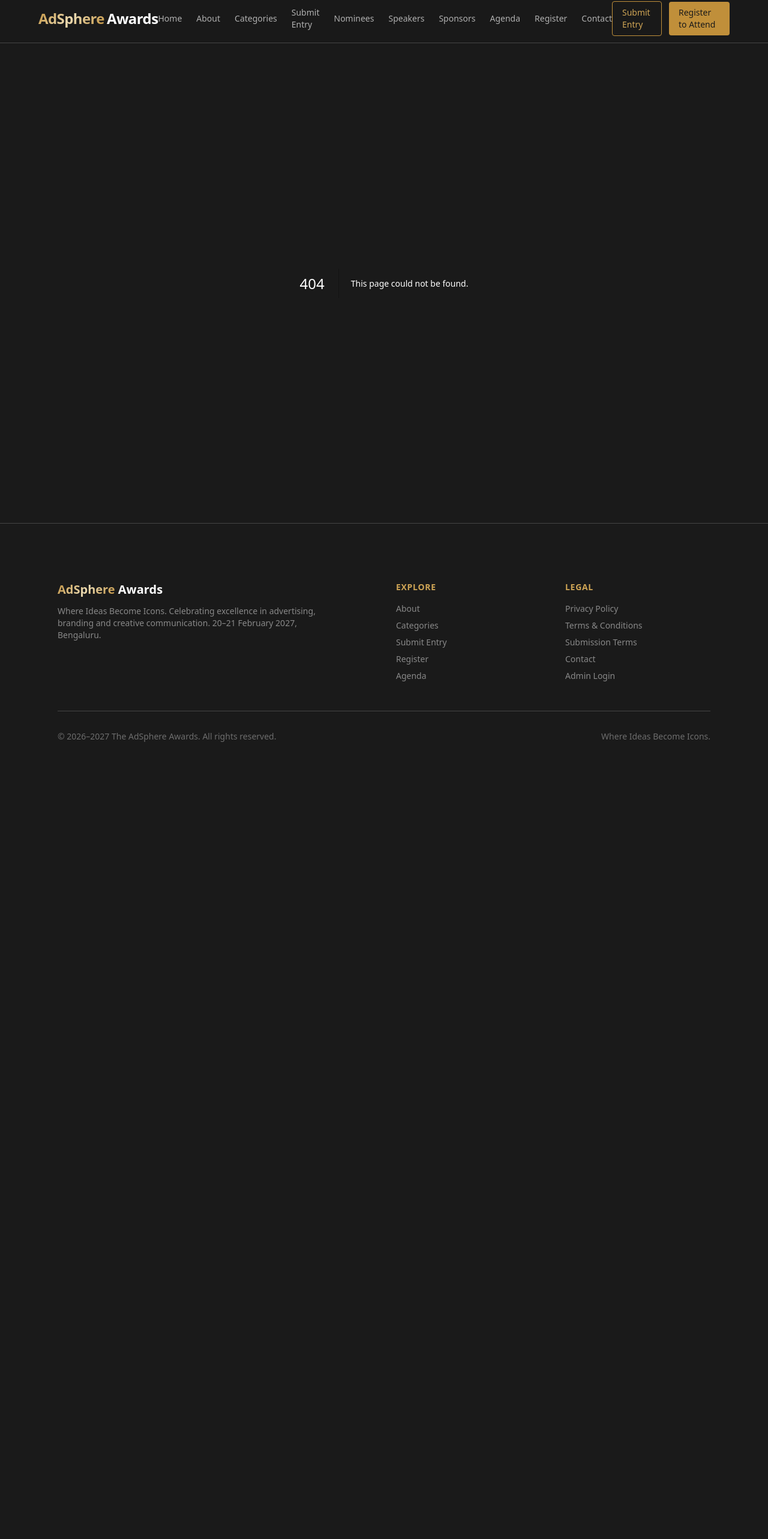
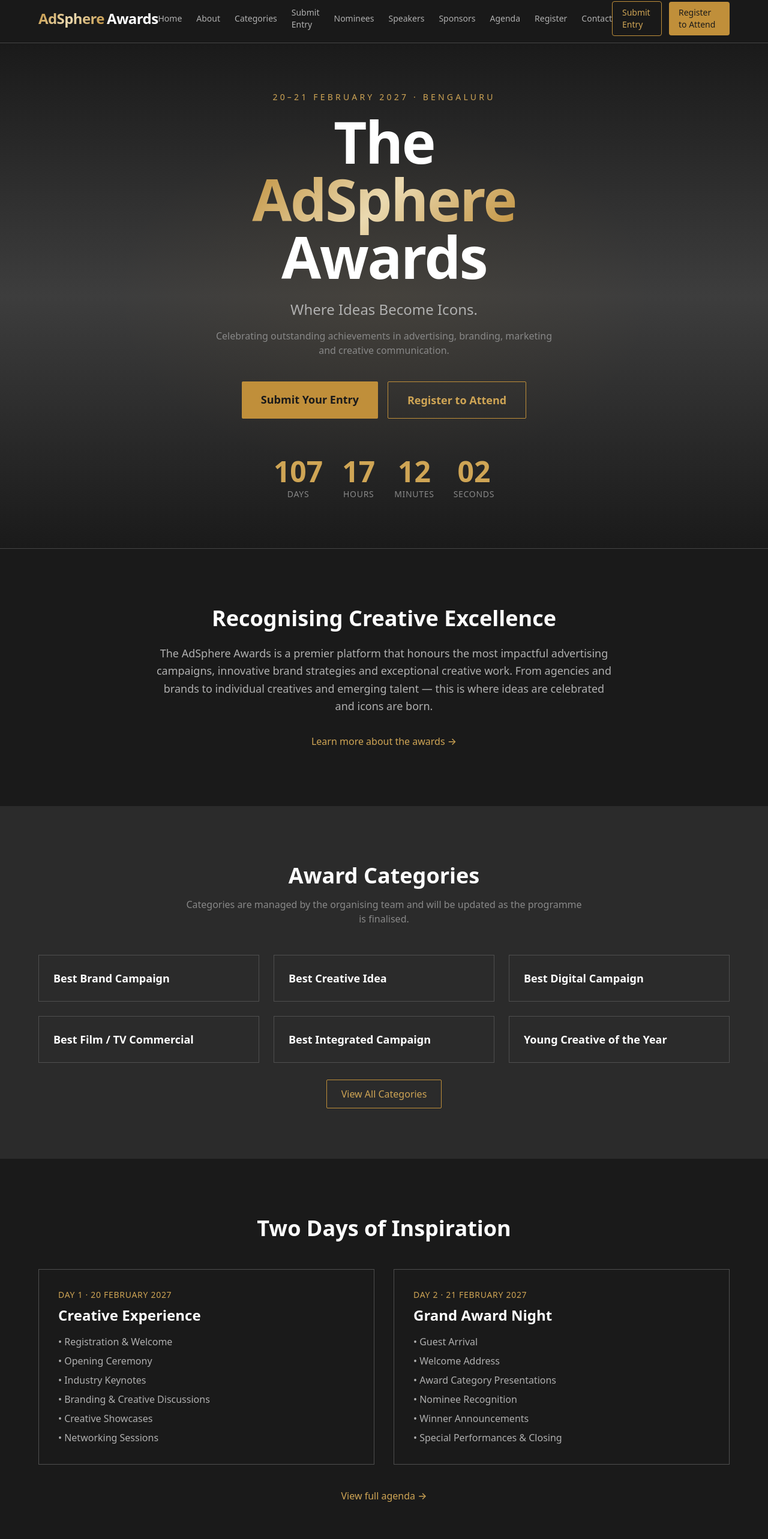
Before and after one commit to suhanirajannavar-EM/project, a Next.js app: page / in a window 1280 px wide. Before the commit this address had no page. Shown: the part 9-2575 px from the top of the page at 60% size. Before the commit the page ends 1343 px from the top, so only its background shows below. Built offline with nearby package versions, Linux system fonts and the light colour scheme.

Commit message:
Add homepage with hero, countdown and event overview

```diff
--- /dev/null
+++ b/src/app/page.tsx
@@ -0,0 +1,182 @@
+import Link from "next/link";
+import { Countdown } from "@/components/Countdown";
+
+export default function HomePage() {
+  return (
+    <>
+      <section className="relative min-h-[90vh] flex items-center justify-center overflow-hidden">
+        <div className="absolute inset-0 bg-gradient-to-b from-charcoal-950 via-charcoal-900 to-charcoal-950" />
+        <div className="absolute inset-0 opacity-20 bg-[radial-gradient(ellipse_at_center,_var(--tw-gradient-stops))] from-gold-500/30 via-transparent to-transparent" />
+
+        <div className="relative z-10 container-narrow text-center px-4 py-20">
+          <p className="text-gold-400 text-sm uppercase tracking-[0.3em] mb-4">
+            20–21 February 2027 · Bengaluru
+          </p>
+          <h1 className="text-5xl sm:text-6xl md:text-7xl lg:text-8xl font-bold tracking-tight mb-6">
+            <span className="block text-white">The</span>
+            <span className="gold-text">AdSphere</span>
+            <span className="block text-white">Awards</span>
+          </h1>
+          <p className="text-xl md:text-2xl text-charcoal-300 font-light mb-4 max-w-2xl mx-auto">
+            Where Ideas Become Icons.
+          </p>
+          <p className="text-charcoal-400 max-w-xl mx-auto mb-10">
+            Celebrating outstanding achievements in advertising, branding,
+            marketing and creative communication.
+          </p>
+
+          <div className="flex flex-col sm:flex-row gap-4 justify-center mb-16">
+            <Link
+              href="/submit"
+              className="px-8 py-4 bg-gold-500 text-charcoal-950 font-semibold rounded-sm hover:bg-gold-400 transition text-lg"
+            >
+              Submit Your Entry
+            </Link>
+            <Link
+              href="/register"
+              className="px-8 py-4 border border-gold-500 text-gold-400 font-semibold rounded-sm hover:bg-gold-500/10 transition text-lg"
+            >
+              Register to Attend
+            </Link>
+          </div>
+
+          <Countdown targetDate="2027-02-20T09:00:00+05:30" />
+        </div>
+      </section>
+
+      <section className="section-padding border-t border-charcoal-800">
+        <div className="container-narrow">
+          <div className="max-w-3xl mx-auto text-center">
+            <h2 className="text-3xl md:text-4xl font-bold mb-6">
+              Recognising Creative Excellence
+            </h2>
+            <p className="text-charcoal-300 text-lg leading-relaxed mb-8">
+              The AdSphere Awards is a premier platform that honours the most
+              impactful advertising campaigns, innovative brand strategies and
+              exceptional creative work. From agencies and brands to individual
+              creatives and emerging talent — this is where ideas are celebrated
+              and icons are born.
+            </p>
+            <Link
+              href="/about"
+              className="text-gold-400 hover:text-gold-300 font-medium inline-flex items-center gap-2"
+            >
+              Learn more about the awards →
+            </Link>
+          </div>
+        </div>
+      </section>
+
+      <section className="section-padding bg-charcoal-900/50">
+        <div className="container-narrow">
+          <h2 className="text-3xl md:text-4xl font-bold text-center mb-4">
+            Award Categories
+          </h2>
+          <p className="text-charcoal-400 text-center mb-12 max-w-2xl mx-auto">
+            Categories are managed by the organising team and will be updated as
+            the programme is finalised.
+          </p>
+          <div className="grid grid-cols-1 sm:grid-cols-2 lg:grid-cols-3 gap-6">
+            {[
+              "Best Brand Campaign",
+              "Best Creative Idea",
+              "Best Digital Campaign",
+              "Best Film / TV Commercial",
+              "Best Integrated Campaign",
+              "Young Creative of the Year",
+            ].map((name) => (
+              <div
+                key={name}
+                className="border border-charcoal-700 p-6 hover:border-gold-500/50 transition group"
+              >
+                <h3 className="text-lg font-semibold group-hover:text-gold-400 transition">
+                  {name}
+                </h3>
+              </div>
+            ))}
+          </div>
+          <div className="text-center mt-10">
+            <Link
+              href="/categories"
+              className="px-6 py-3 border border-gold-500 text-gold-400 hover:bg-gold-500/10 rounded-sm transition"
+            >
+              View All Categories
+            </Link>
+          </div>
+        </div>
+      </section>
+
+      <section className="section-padding">
+        <div className="container-narrow">
+          <h2 className="text-3xl md:text-4xl font-bold text-center mb-12">
+            Two Days of Inspiration
+          </h2>
+          <div className="grid md:grid-cols-2 gap-8">
+            <div className="border border-charcoal-700 p-8">
+              <p className="text-gold-400 text-sm uppercase tracking-wider mb-2">
+                Day 1 · 20 February 2027
+              </p>
+              <h3 className="text-2xl font-bold mb-4">Creative Experience</h3>
+              <ul className="space-y-2 text-charcoal-300">
+                <li>• Registration & Welcome</li>
+                <li>• Opening Ceremony</li>
+                <li>• Industry Keynotes</li>
+                <li>• Branding & Creative Discussions</li>
+                <li>• Creative Showcases</li>
+                <li>• Networking Sessions</li>
+              </ul>
+            </div>
+            <div className="border border-charcoal-700 p-8">
+              <p className="text-gold-400 text-sm uppercase tracking-wider mb-2">
+                Day 2 · 21 February 2027
+              </p>
+              <h3 className="text-2xl font-bold mb-4">Grand Award Night</h3>
+              <ul className="space-y-2 text-charcoal-300">
+                <li>• Guest Arrival</li>
+                <li>• Welcome Address</li>
+                <li>• Award Category Presentations</li>
+                <li>• Nominee Recognition</li>
+                <li>• Winner Announcements</li>
+                <li>• Special Performances & Closing</li>
+              </ul>
+            </div>
+          </div>
+          <div className="text-center mt-10">
+            <Link
+              href="/agenda"
+              className="text-gold-400 hover:text-gold-300 font-medium"
+            >
+              View full agenda →
+            </Link>
+          </div>
+        </div>
+      </section>
+
+      <section className="section-padding bg-gradient-to-r from-charcoal-900 via-charcoal-950 to-charcoal-900 border-y border-charcoal-800">
+        <div className="container-narrow text-center">
+          <h2 className="text-3xl md:text-4xl font-bold mb-4">
+            Ready to Make Your Mark?
+          </h2>
+          <p className="text-charcoal-300 mb-8 max-w-xl mx-auto">
+            Whether you are submitting a campaign or joining us as a guest —
+            be part of the celebration of creative excellence.
+          </p>
+          <div className="flex flex-col sm:flex-row gap-4 justify-center">
+            <Link
+              href="/submit"
+              className="px-8 py-4 bg-gold-500 text-charcoal-950 font-semibold rounded-sm hover:bg-gold-400 transition"
+            >
+              Submit Your Campaign
+            </Link>
+            <Link
+              href="/register"
+              className="px-8 py-4 border border-white/30 text-white hover:border-gold-400 hover:text-gold-400 rounded-sm transition"
+            >
+              Register as Attendee
+            </Link>
+          </div>
+        </div>
+      </section>
+    </>
+  );
+}
```
